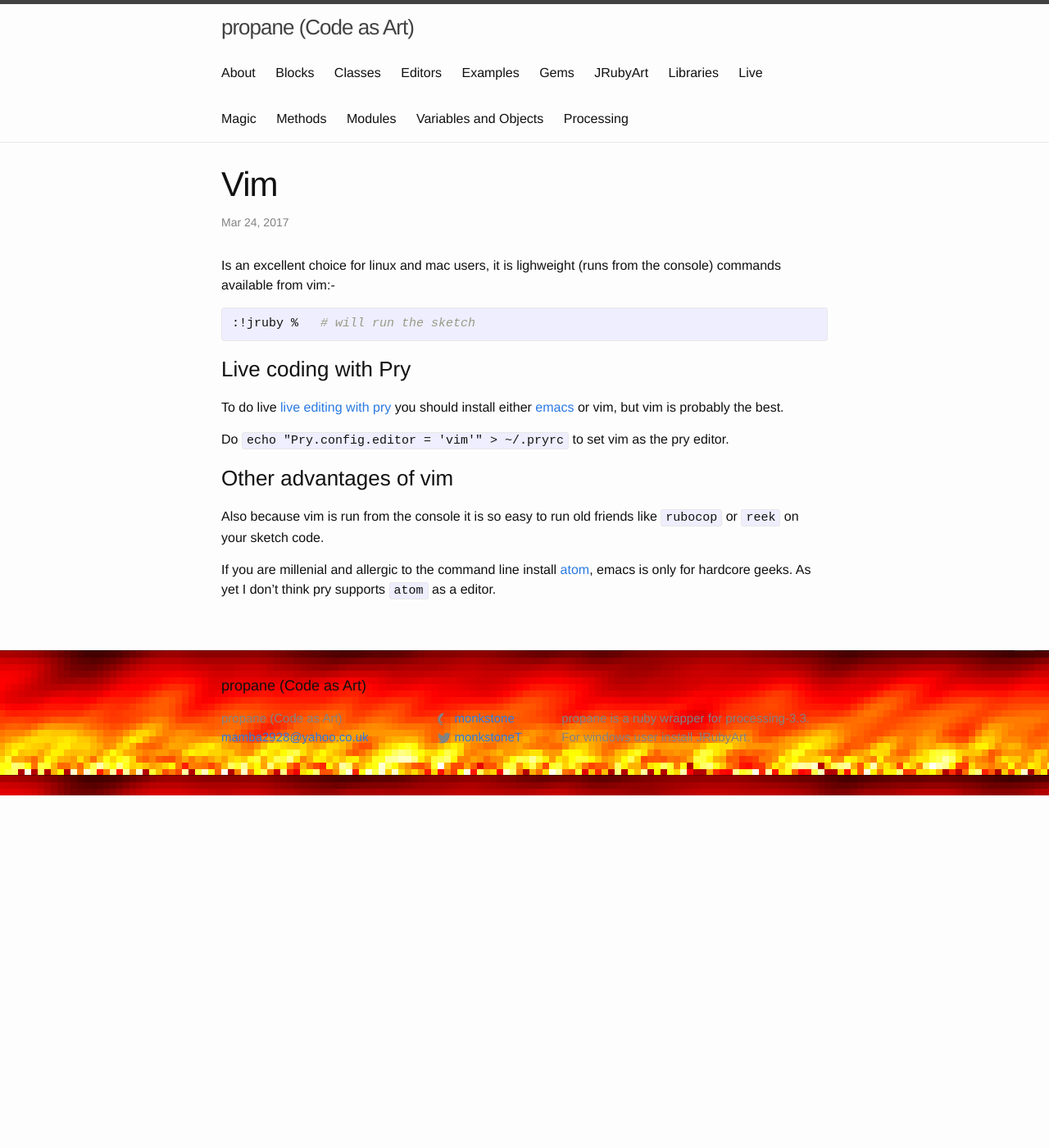
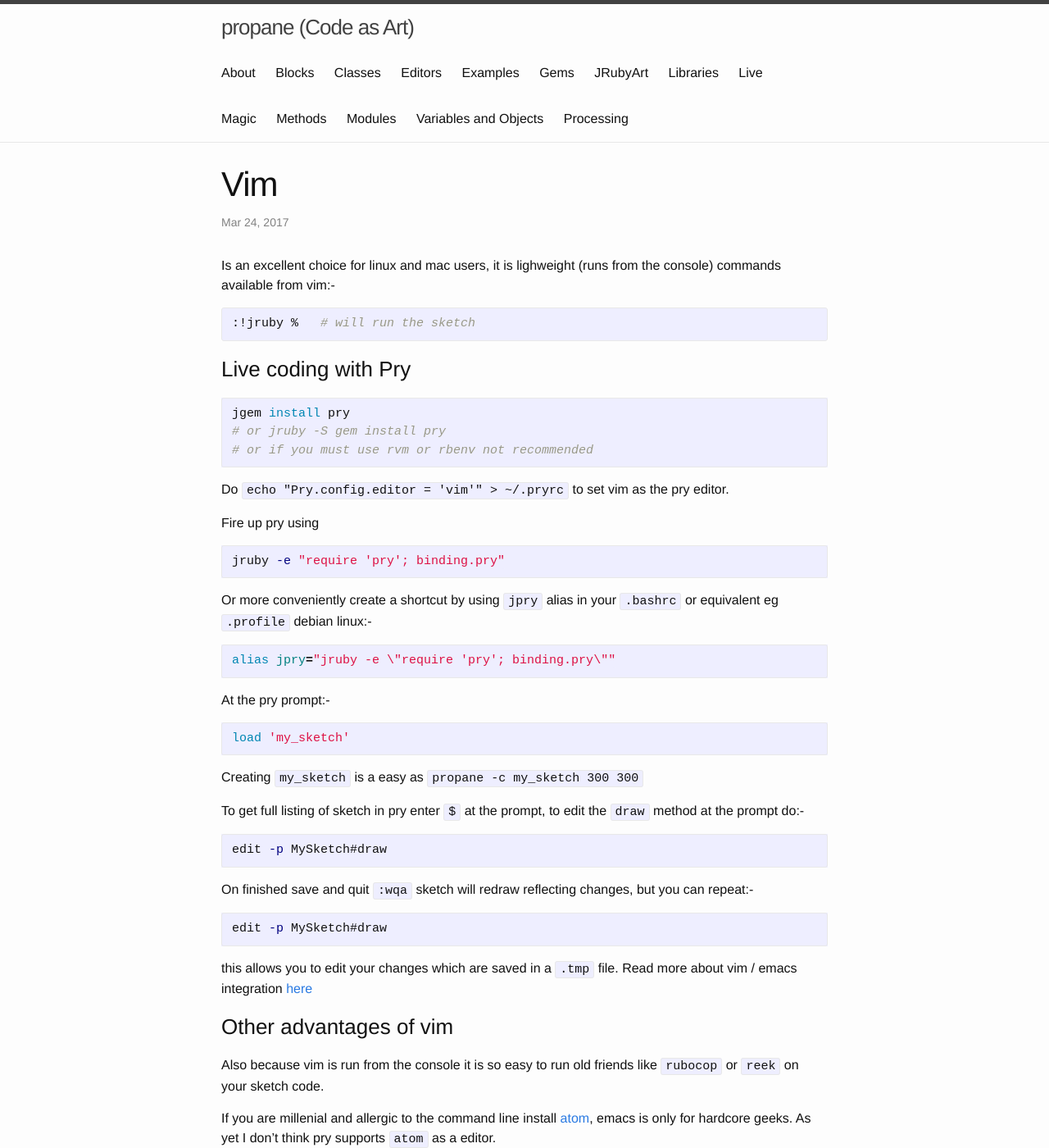
Before and after one commit to ruby-processing/propane, a Jekyll site: the page built from _editors/vim.md, in a window 1280 px wide and 1400 px high. Shown: the whole window at 82% size. Built offline with Jekyll 4.4.1, drawn with Linux system fonts in a browser that asks for light colours.

Commit message:
live coding in vim

````diff
--- a/_editors/vim.md
+++ b/_editors/vim.md
@@ -12,9 +12,46 @@
 
 ### Live coding with Pry ###
 
-To do live [live editing with pry][pry] you should install either [emacs][emacs] or vim, but vim is probably the best.
+```bash
+jgem install pry
+# or jruby -S gem install pry
+# or if you must use rvm or rbenv not recommended
+```
+Do `echo "Pry.config.editor = 'vim'" > ~/.pryrc` to set vim as the pry editor.
 
-Do `echo "Pry.config.editor = 'vim'" > ~/.pryrc` to set vim as the pry editor.
+Fire up pry using
+
+```bash
+jruby -e "require 'pry'; binding.pry"
+```
+
+Or more conveniently create a shortcut by using `jpry` alias in your `.bashrc` or equivalent eg `.profile` debian linux:-
+
+```bash
+alias jpry="jruby -e \"require 'pry'; binding.pry\""
+```
+
+At the pry prompt:-
+
+```ruby
+load 'my_sketch'
+```
+
+Creating `my_sketch` is a easy as `propane -c my_sketch 300 300`
+
+To get full listing of sketch in pry enter `$` at the prompt, to edit the `draw` method at the prompt do:-
+
+```bash
+edit -p MySketch#draw
+```
+
+On finished save and quit `:wqa` sketch will redraw reflecting changes, but you can repeat:-
+
+```bash
+edit -p MySketch#draw
+```
+
+this allows you to edit your changes which are saved in a `.tmp` file. Read more about vim / emacs integration [here][pry-wiki]
 
 ### Other advantages of vim ###
 
@@ -22,6 +59,5 @@
 
 If you are millenial and allergic to the command line install [atom][atom], emacs is only for hardcore geeks. As yet I don't think pry supports `atom` as a editor.
 
-[emacs]:{{ site.github.url }}/emacs/
 [atom]:{{ site.github.url }}/atom/
-[pry]:{{ site.github.url }}/live/
+[pry-wiki]:https://github.com/pry/pry/wiki/Editor-integration/
````
